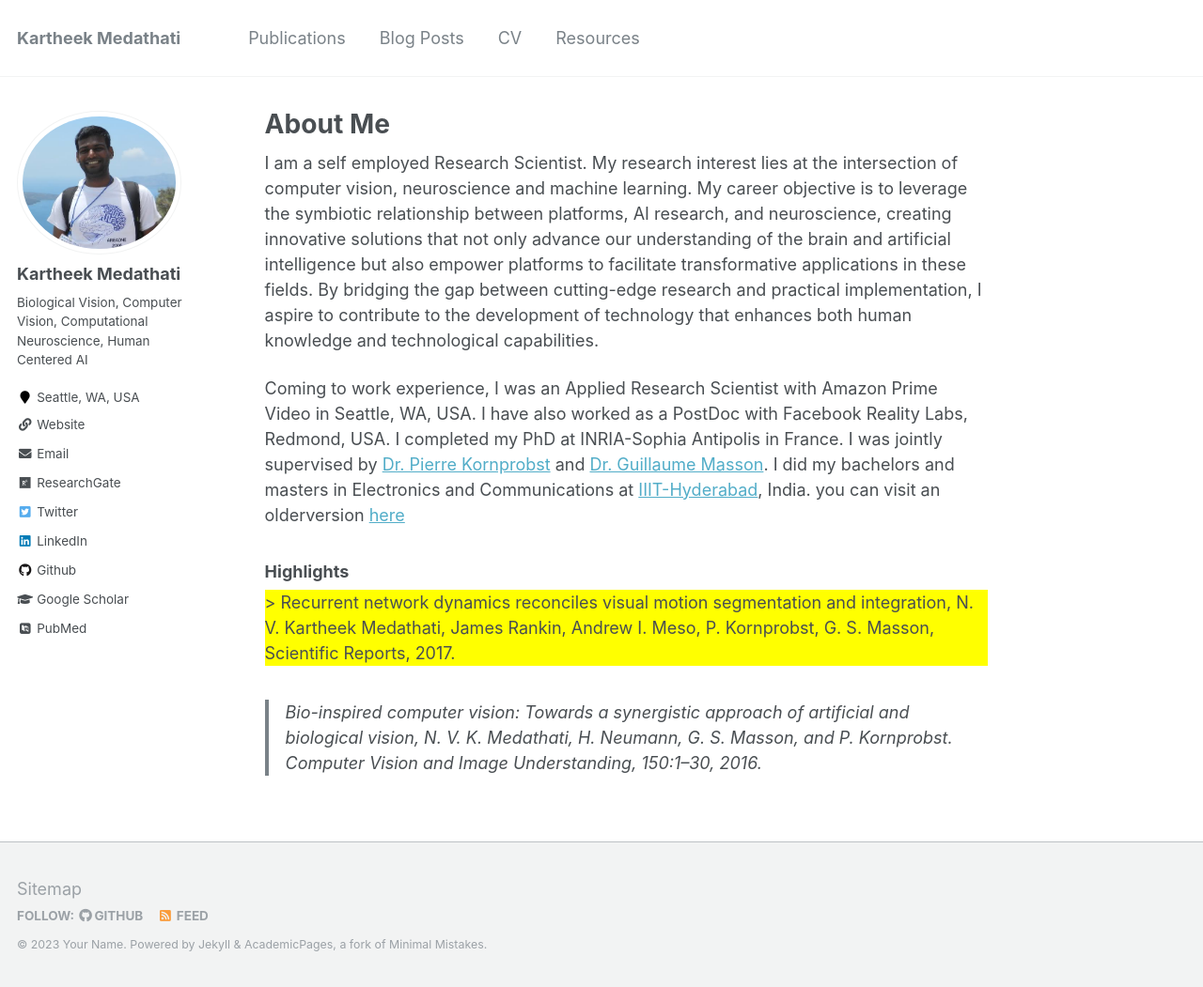
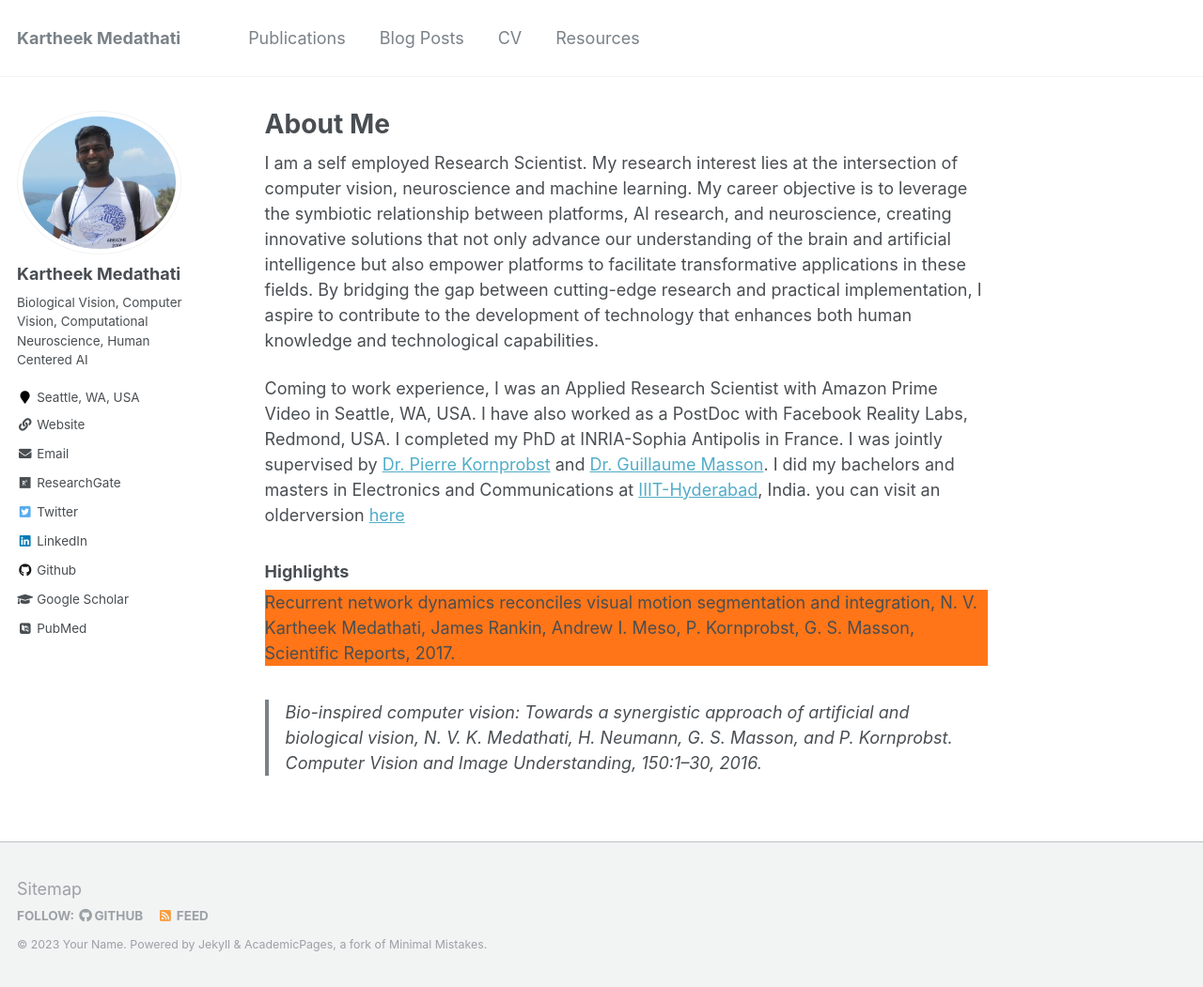
Before and after one commit to kartheekmedathati/kartheekmedathati.github.io, a Jekyll site: the page built from _pages/about.md, in a window 1280 px wide and 1051 px high. Shown: the whole window at 94% size. Built offline with Jekyll 4.4.1, drawn with Linux system fonts in a browser that asks for light colours; some web fonts are replaced.

Commit message:
Comment for modified files already under source control.

```diff
--- a/_pages/about.md
+++ b/_pages/about.md
@@ -15,8 +15,8 @@ you can visit an olderversion [here](http://www-sop.inria.fr/members/Kartheek.Me
 
 ### Highlights
 
-<div style="background-color: #FFFF00">
-> Recurrent network dynamics reconciles visual motion segmentation and integration, N. V. Kartheek Medathati, James Rankin, Andrew I. Meso, P. Kornprobst, G. S. Masson, Scientific Reports, 2017.
+<div style="background-color: #FF7518">
+ Recurrent network dynamics reconciles visual motion segmentation and integration, N. V. Kartheek Medathati, James Rankin, Andrew I. Meso, P. Kornprobst, G. S. Masson, Scientific Reports, 2017.
 </div>
 
 > Bio-inspired computer vision: Towards a synergistic approach of artificial and biological vision, N. V. K. Medathati, H. Neumann, G. S. Masson, and P. Kornprobst. Computer Vision and Image Understanding, 150:1–30, 2016.
```
